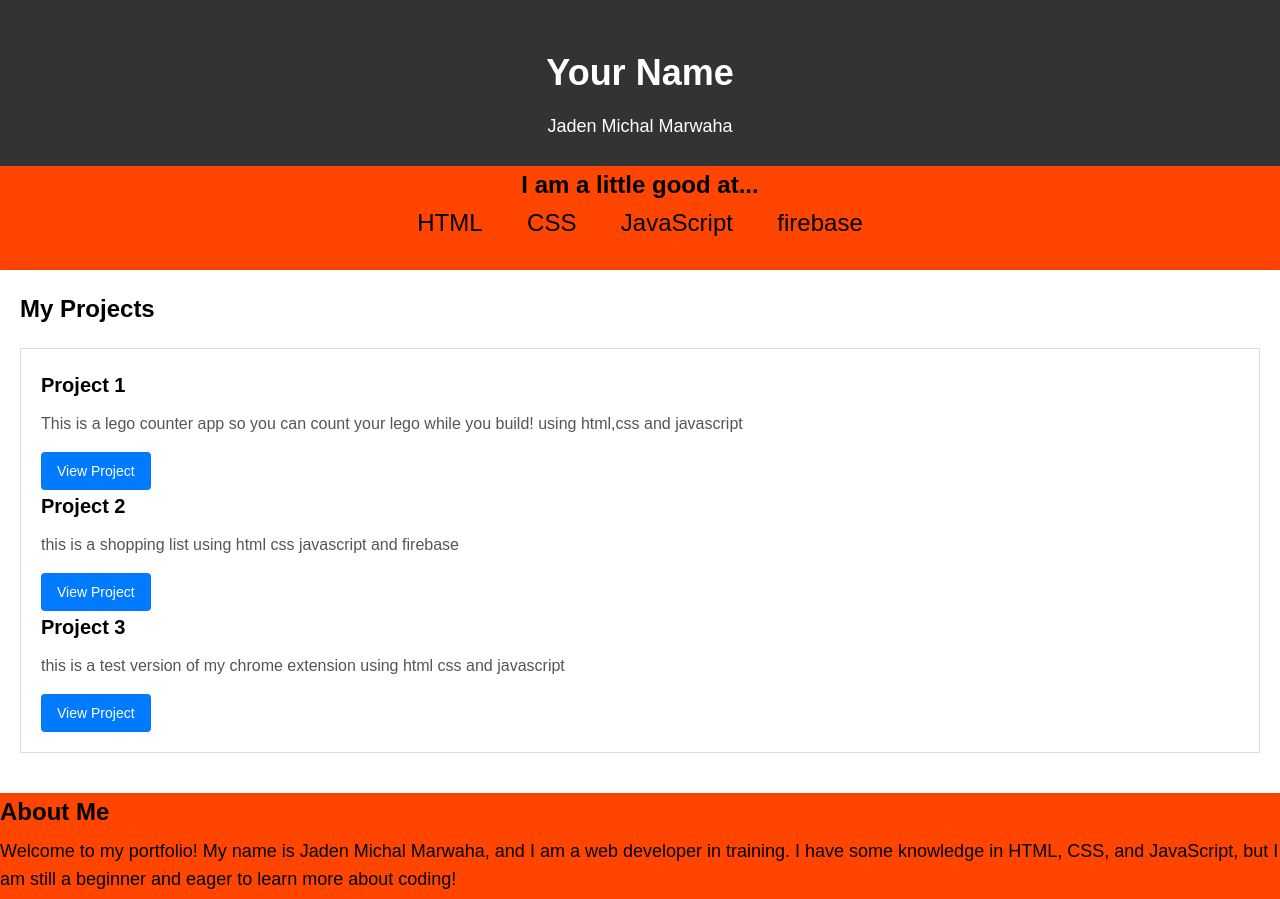
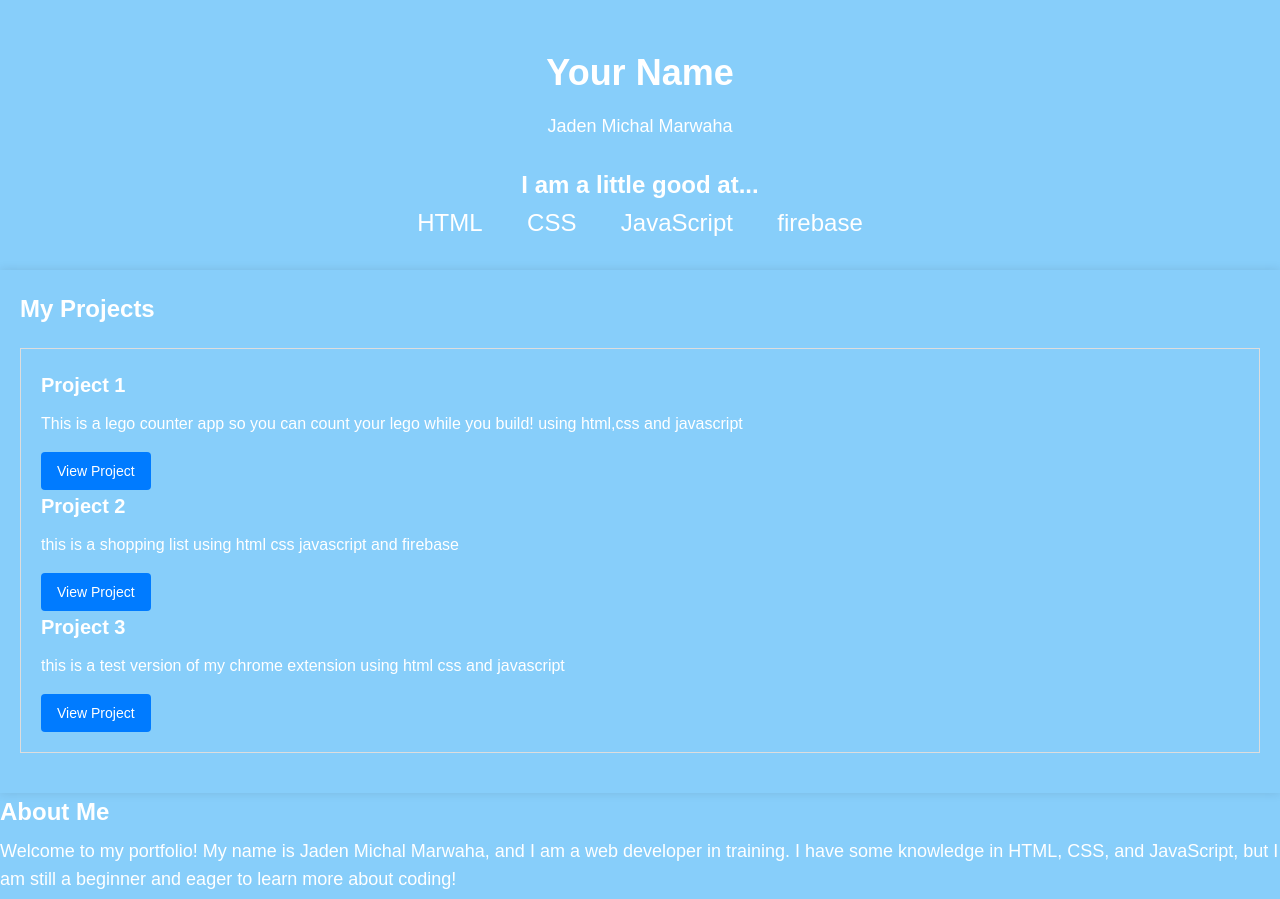
Before and after one commit to jadenmarwha/portfolio, a website built with Vite: page index.html in a window 1280 px wide. Built offline with nearby package versions, Linux system fonts and the light colour scheme.

Commit message:
Add files via upload

```diff
--- a/index.css
+++ b/index.css
@@ -3,11 +3,12 @@
     margin: 0;
     padding: 0;
     box-sizing: border-box;
+    color: #fff;
 }
 
 body {
     font-family: Arial, sans-serif;
-    background-color: orange; /* Red-Orange background color */
+    background-color: blue; /* Red-Orange background color */
     line-height: 1.6;
 }
 
@@ -21,12 +22,12 @@ body {
 
 body {
     font-family: Arial, sans-serif;
-    background-color: orangered; /* Orange-Red background color */
+    background-color: lightskyblue; /* Orange-Red background color */
     line-height: 1.6;
 }
 
 header {
-    background-color: #333;
+    background-color: lightskyblue;
     color: #fff;
     padding: 20px 0;
     text-align: center;
@@ -75,7 +76,7 @@ p {
 /* Projects Section */
 
 .projects {
-    background-color: #fff;
+    background-color: lightskyblue;
     padding: 20px;
     margin-top: 20px;
     box-shadow: 0px 0px 10px rgba(0, 0, 0, 0.1);
@@ -84,6 +85,7 @@ p {
 .projects h2 {
     font-size: 24px;
     margin-bottom: 20px;
+    color: #fff;
 }
 
 .project {
@@ -95,11 +97,12 @@ p {
 .project h3 {
     font-size: 20px;
     margin-bottom: 10px;
+    color: #fff;
 }
 
 .project p {
     font-size: 16px;
-    color: #555;
+    color: #fff;
 }
 
 .project-link {
@@ -115,5 +118,9 @@ p {
 }
 
 .project-link:hover {
-    background-color: #0056b3;
+    background-color: #fff;
 }
+
+.about-me{
+    color: #fff;
+}
```
